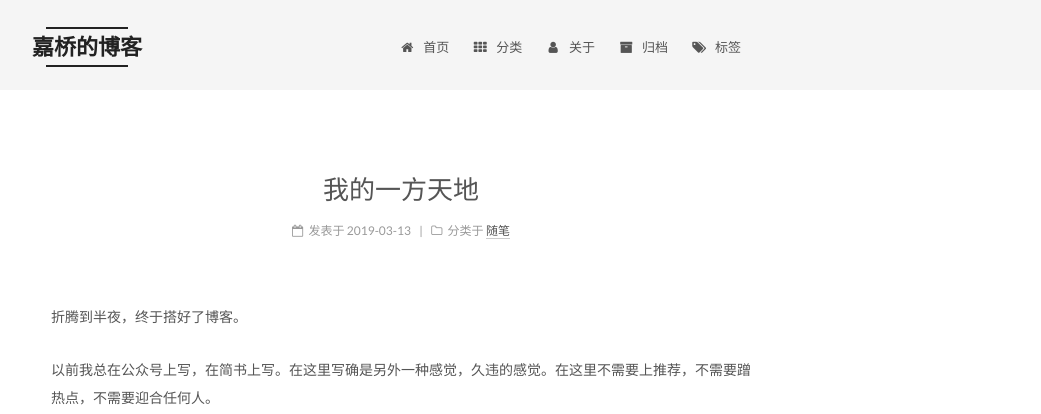
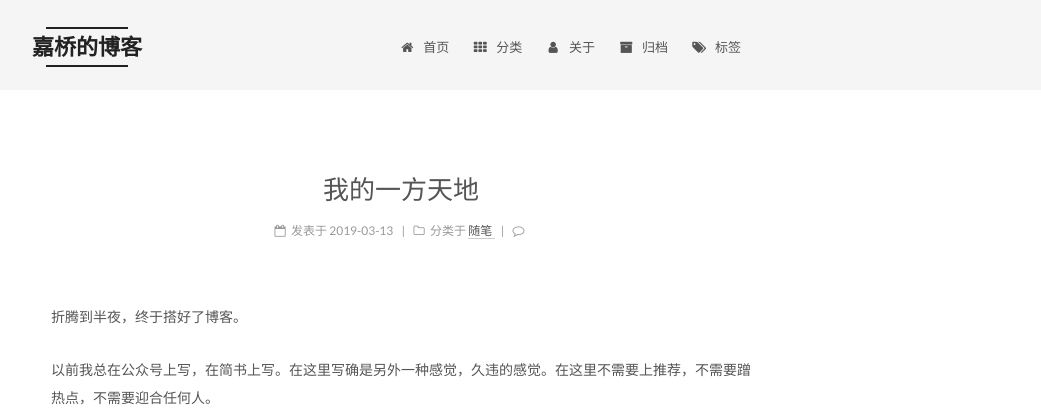
Before and after one commit to zhengjiaqiao/zhengjiaqiao.github.io, a Jekyll site: the page built from _posts/2019-03-13-my-first-blog.md, in a window 1280 px wide. Shown: the top 414 px of the page, without its empty margins (239-1280 px from the left). Built offline with Jekyll 4.4.1, drawn with Linux system fonts in a browser that asks for light colours; comment, search, counter and statistics services are not loaded.

Commit message:
update dd

```diff
--- a/_config.yml
+++ b/_config.yml
@@ -380,8 +380,8 @@ han: false
 
 # Disqus
 disqus:
-  enable: false
-  shortname:
+  enable: true
+  shortname: 嘉桥
   count: true
   # hide comments (visitors need to click to load the comments)
   # count need to be false when hide is true
```
